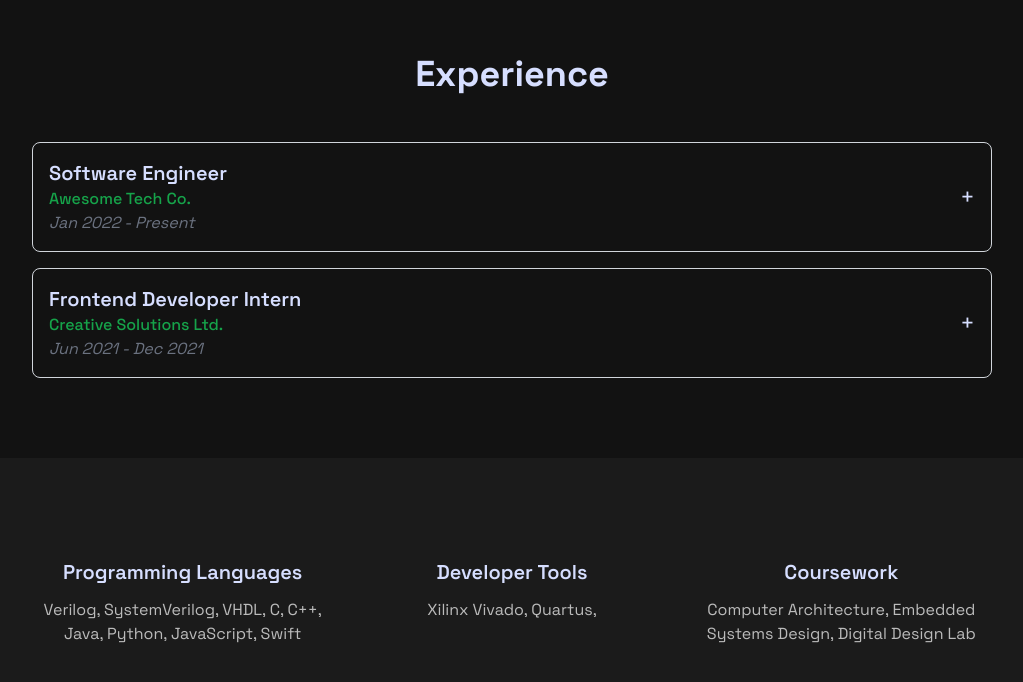
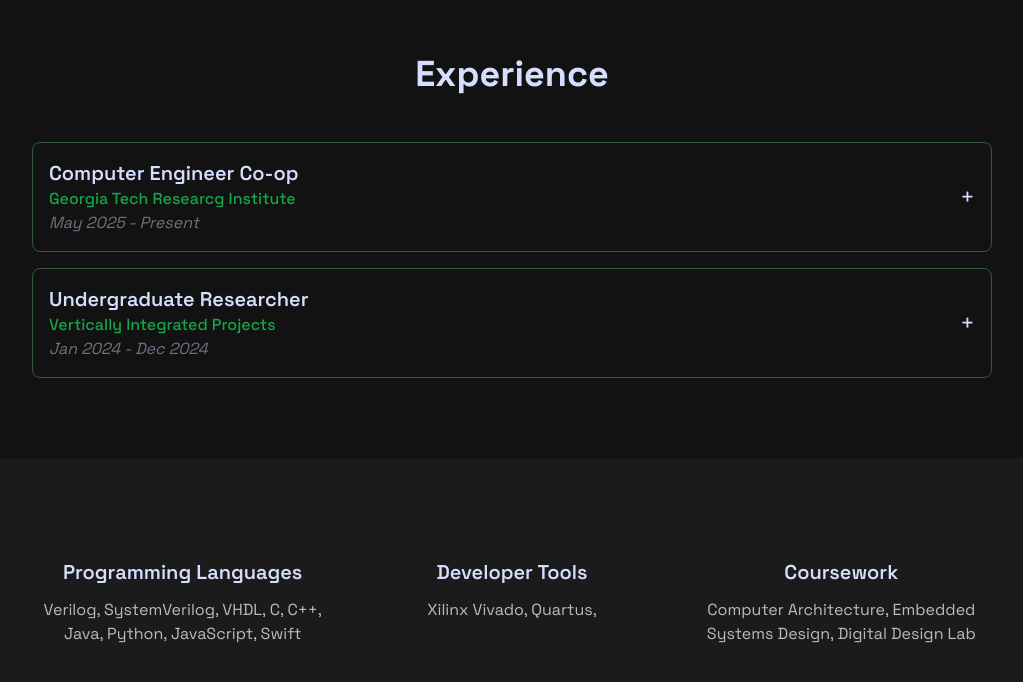
Before and after one commit to katc1213/portfolio-web, a Next.js app: page /en in a window 1280 px wide. Shown: the part 1454-2136 px from the top of the page, without its empty margins (128-1151 px from the left). Built offline with nearby package versions, Linux system fonts and the light colour scheme.

Commit message:
Update page.tsx

```diff
--- a/src/app/[locale]/page.tsx
+++ b/src/app/[locale]/page.tsx
@@ -8,16 +8,16 @@ export default function DashboardPage() {
   const t = useTranslations('')
   const experiences = [
     {
-      title: 'Software Engineer',
-      company: 'Awesome Tech Co.',
-      dates: 'Jan 2022 - Present',
+      title: 'Computer Engineer Co-op',
+      company: 'Georgia Tech Researcg Institute',
+      dates: 'May 2025 - Present',
       description:
         'Developed scalable web applications using React and Node.js. Collaborated with cross-functional teams to deliver high-quality products.',
     },
     {
-      title: 'Frontend Developer Intern',
-      company: 'Creative Solutions Ltd.',
-      dates: 'Jun 2021 - Dec 2021',
+      title: 'Undergraduate Researcher',
+      company: 'Vertically Integrated Projects',
+      dates: 'Jan 2024 - Dec 2024',
       description:
         'Implemented UI components and improved accessibility of the company website using React and Tailwind CSS.',
     },
@@ -92,7 +92,8 @@ export default function DashboardPage() {
           {experiences.map(({ title, company, dates, description }, idx) => (
             <div
               key={idx}
-              className='border border-gray-300 rounded-lg'
+              className='border rounded-lg'
+              style={{ borderColor: 'rgb(54, 88, 56)' }}
             >
               <button
                 onClick={() => toggle(idx)}
```
